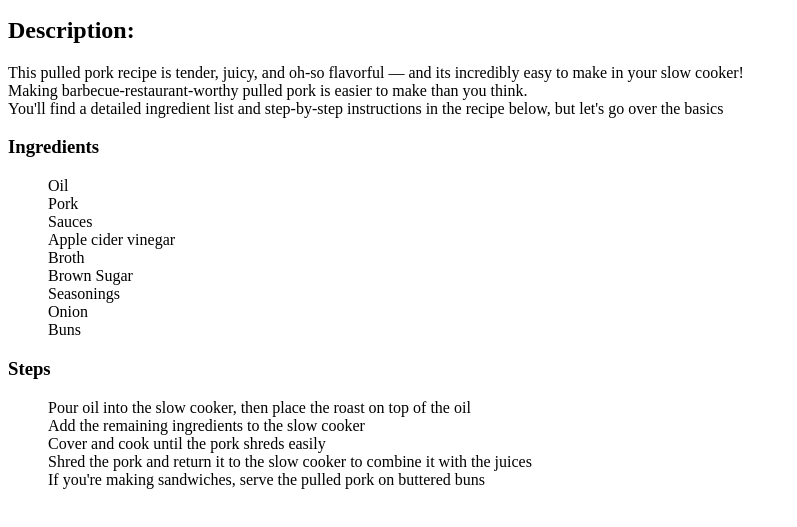
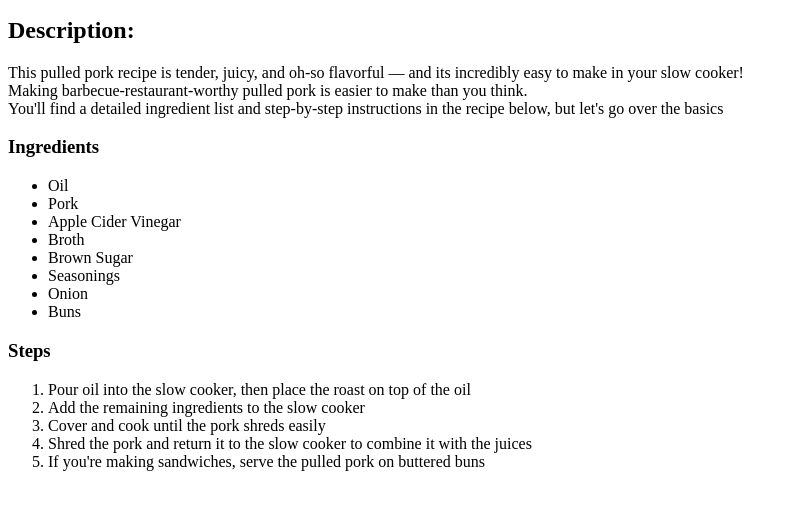
Before and after one commit to lwrighthfx/odin-recipes, a plain HTML site: page pulledpork.html in a window 1280 px wide. Shown: the part 101-628 px from the top of the page, without its empty margins (0-797 px from the left). Drawn offline with Linux system fonts and the light colour scheme.

Commit message:
Update pulledpork.html fix lists

```diff
--- a/pulledpork.html
+++ b/pulledpork.html
@@ -13,13 +13,22 @@
     list and step-by-step instructions in the recipe below, but let's go over the basics
 </p>
 <h3>Ingredients</h3>
-<ul>Oil<br>Pork<br>Sauces<br>Apple cider vinegar<br>Broth<br>Brown Sugar<br>Seasonings<br>Onion<br>Buns<br></ul>
+<ul>
+    <li>Oil</li>
+    <li>Pork</li>
+    <li>Apple Cider Vinegar</li>
+    <li>Broth</li>
+    <li>Brown Sugar</li>
+    <li>Seasonings</li>
+    <li>Onion</li>
+    <li>Buns</li>
+</ul>
 <h3>Steps</h3>
-<ol>Pour oil into the slow cooker, then place the roast on top of the oil<br>
-Add the remaining ingredients to the slow cooker<br>
-Cover and cook until the pork shreds easily<br>
-Shred the pork and return it to the slow cooker to combine it with the juices<br>
-If you're making sandwiches, serve the pulled pork on buttered buns</ol>
+<ol><li>Pour oil into the slow cooker, then place the roast on top of the oil</li>
+<li>Add the remaining ingredients to the slow cooker</li>
+<li>Cover and cook until the pork shreds easily</li>
+<li>Shred the pork and return it to the slow cooker to combine it with the juices</li>
+<li>If you're making sandwiches, serve the pulled pork on buttered buns</li></ol>
 <body>
 
 </body>
```
